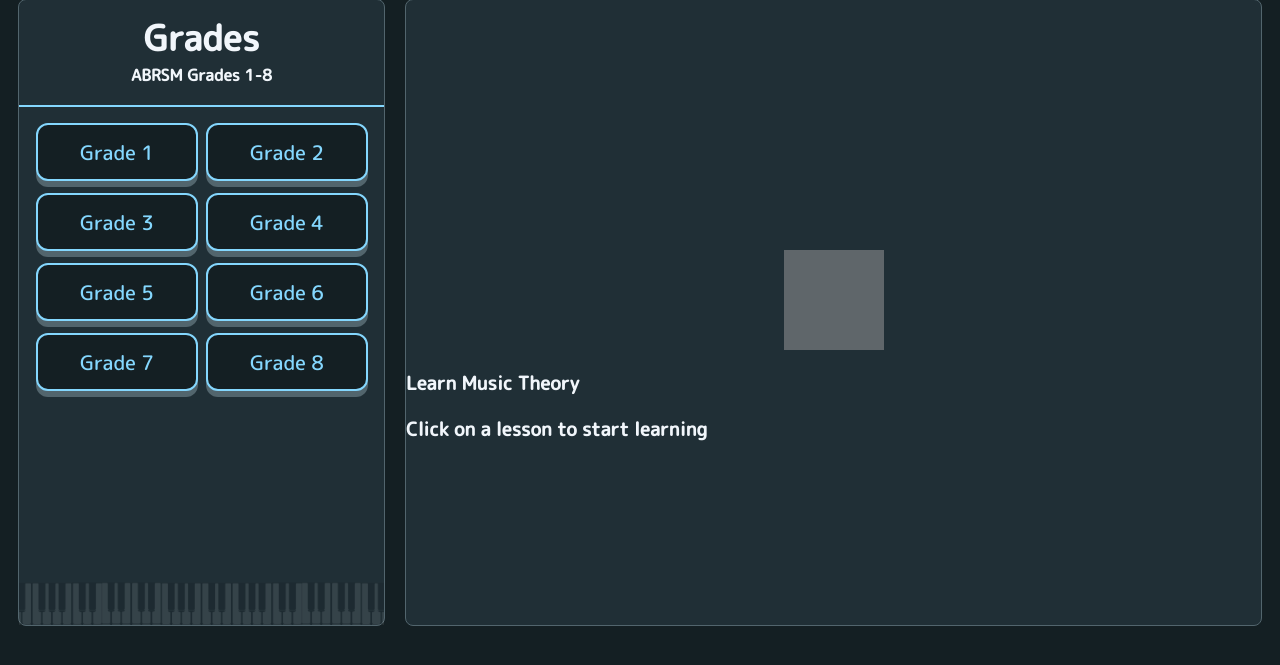
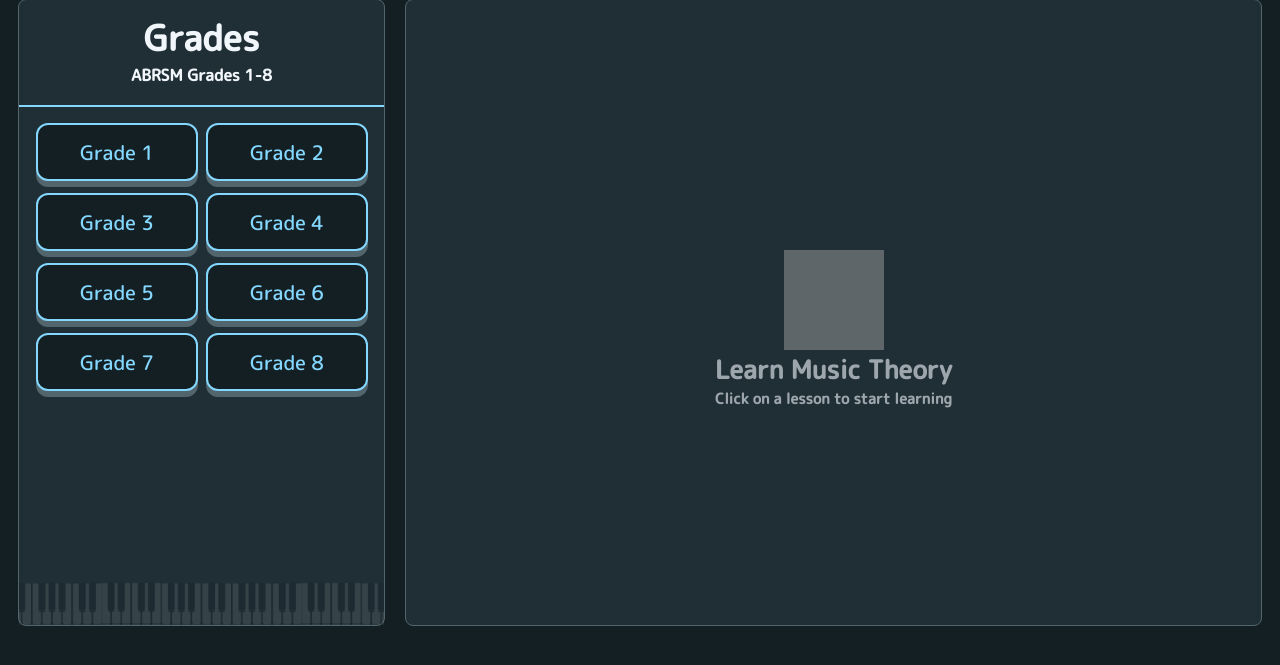
Before and after one commit to AN1001/learnMusic, a PHP site: page /main.html in a window 1280 px wide. Shown: the part 94-759 px from the top of the page. Run offline with PHP 8.4, Linux system fonts and the light colour scheme; grey boxes are pictures that could not be loaded.

Commit message:
Update main-styles.css

```diff
--- a/main-styles.css
+++ b/main-styles.css
@@ -113,13 +113,27 @@ html, body{
 }
 
 #loadLessonPicture{
-	background: url("https://cdn.iconscout.com/icon/free/png-256/check-circle-3601576-3003146.png");
+	background: url("check-circle.png");
 	background-size: 100px;
 	margin: auto;
 	margin-top: 250px;
 	opacity: 50%;
 	height: 100px;
 	width: 100px;
+}
+
+#lessonArea>h1{
+	text-align: center;
+	font-size: 1.6em;
+	opacity: 60%;
+	margin: 0;
+}
+
+#lessonArea>h3{
+	text-align: center;
+	font-size: 0.92em;
+	opacity: 60%;
+	margin: 0;
 }
 
 @media only screen and (max-width: 799px){
```
